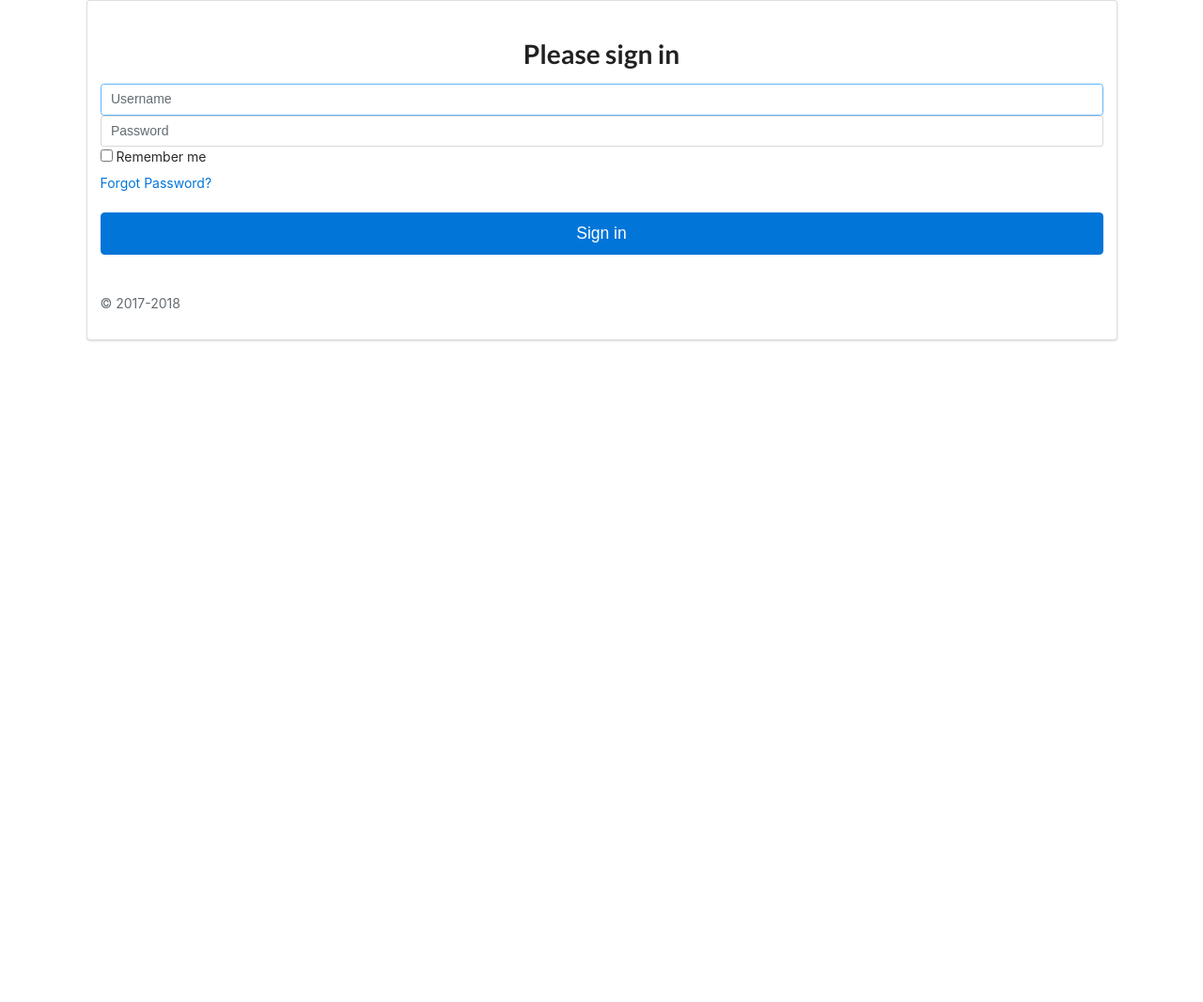
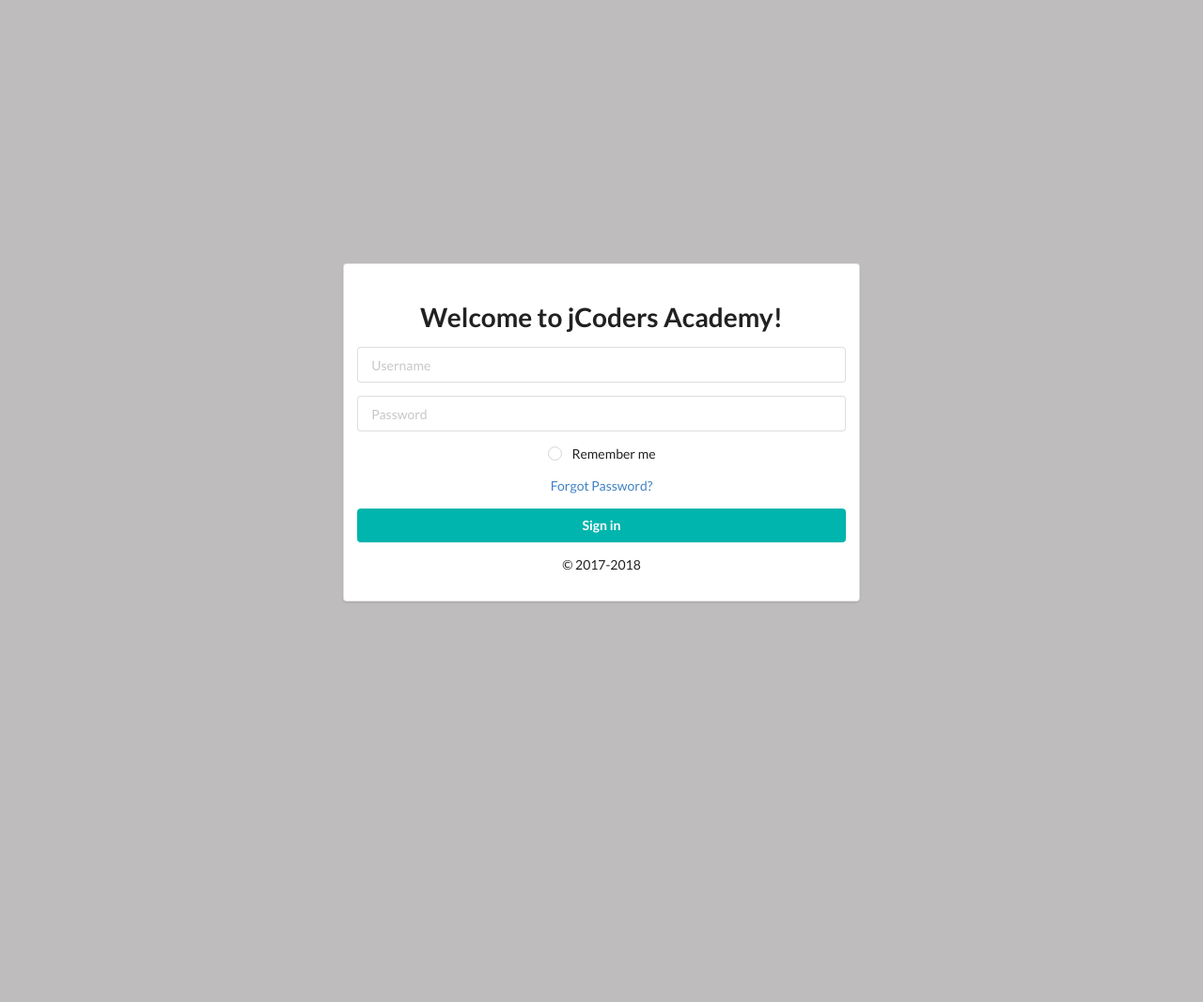
Before and after one commit to gjergjk71/jCoders-WebApp, a Django app: page /login/ in a window 1280 px wide. Shown: the whole page at 94% size. Before the commit the page ends 363 px from the top, so only its background shows below. Run offline with Django 3.2, Linux system fonts and the light colour scheme; some libraries are stand-ins or nearby versions.

Commit message:
new login

```diff
--- a/users/templates/registration/login.html
+++ b/users/templates/registration/login.html
@@ -12,20 +12,31 @@
 
     <!-- Semantic UI -->
     <link rel="stylesheet" href="https://cdnjs.cloudflare.com/ajax/libs/semantic-ui/2.3.2/semantic.min.css" integrity="sha256-Z8Bv3UrxpRsWTfTPIjCojw5CdRNYSPw3TyxoU8WZSrM=" crossorigin="anonymous" />
-    <!-- Bootstrap core CSS -->
-    <link href="https://getbootstrap.com/docs/4.0/dist/css/bootstrap.min.css" rel="stylesheet">
 
-    <!-- Custom styles for this template -->
-    <!-- <link href="https://getbootstrap.com/docs/4.0/examples/sign-in/signin.css" rel="stylesheet"> -->
+    <style>
+
+      body {
+        background: rgb(190, 188, 188);
+      }
+
+      .main {
+        margin-top: 20em;
+      }
+
+    </style>
+
   </head>
 
 
-  <body class="">
+  <body>
 
-    <div class="ui container">
+    <div class="ui main container">
+        <div class="ui grid center aligned">
+          <div class="ui row">
+            <div class="eight wide column">
                 <div class="ui segment">
 
-        <form class="form-signin" method="post" action=".">
+                  <form class="ui form" method="post" action=".">
                     {% csrf_token %}
                     <!-- test -->
                     {% if invalid %}
@@ -37,23 +48,34 @@
                       <p>Please try again!
                       </p></div>
                       {% endif %}
-          <!-- <img class="mb-4" src="https://getbootstrap.com/assets/brand/bootstrap-solid.svg" alt="" width="72" height="72"> -->
-          <h1 class="ui center aligned header">Please sign in</h1>
-          <label for="id_username" class="sr-only">Username</label>
-          <input type="username" id="id_username" name="username" class="form-control" placeholder="Username" required autofocus>
-          <label for="id_password" class="sr-only">Password</label>
-          <input type="password" id="id_password" name="password" class="form-control" placeholder="Password" required>
-          <div class="checkbox mb-3">
-            <label>
-              <input type="checkbox" value="remember-me"> Remember me
-            </label>
-            <br>
-            <a href="/users/password_reset"><label>Forgot Password?</label></a>
+                      <h1 class="ui center aligned header">Welcome to jCoders Academy!</i> </h1>
+                      <div class="field">
+                        <input type="text" id="id_username" name="username" placeholder="Username" required>
                       </div>
-          <button class="btn btn-lg btn-primary btn-block" type="submit">Sign in</button>
-          <p class="mt-5 mb-3 text-muted">&copy; 2017-2018</p>
+                      <div class="field">
+                        <input type="password" id="id_password" name="password" placeholder="Password" required>
+                      </div>
+                      <div class="field">
+                        <div class="ui radio checkbox">
+                          <input type="checkbox" tabindex="0" class="hidden" value="remember-me">
+                          <label>Remember me</label>
+                        </div>
+                      </div>
+                      <div class="field">
+                        <a href="/users/password_reset" class="ui right aligned">Forgot Password?</a>
+                      </div>
+                      <button class="fluid ui teal button" type="submit">Sign in</button>
+                      <p>&copy; 2017-2018</p>
+                  </div>
+                </div>
               </form>
               </div>
             </div>
+            </div>
         </body>
+        <script
+          src="https://code.jquery.com/jquery-3.3.1.min.js"
+          integrity="sha256-FgpCb/KJQlLNfOu91ta32o/NMZxltwRo8QtmkMRdAu8="
+          crossorigin="anonymous">
+        </script>
         </html>
```
Lines whose indentation alone changed are shown as unchanged.
